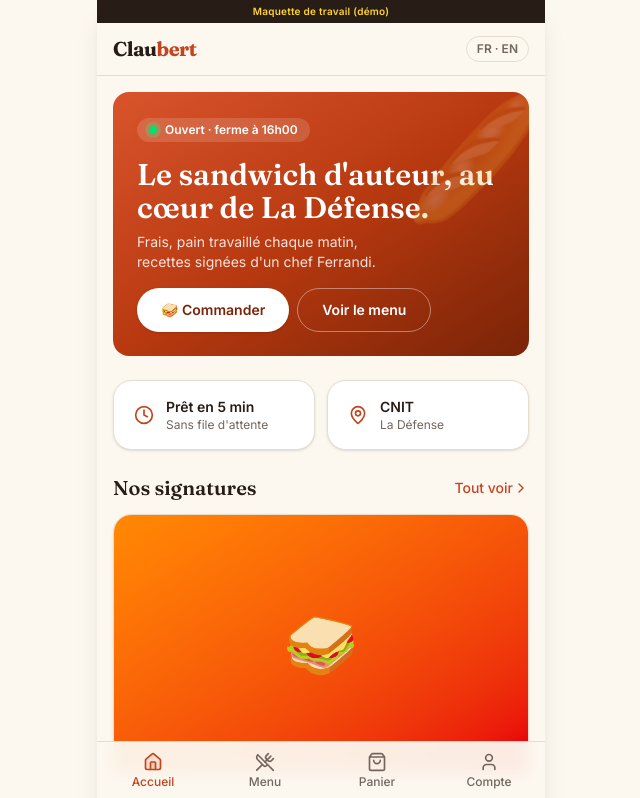
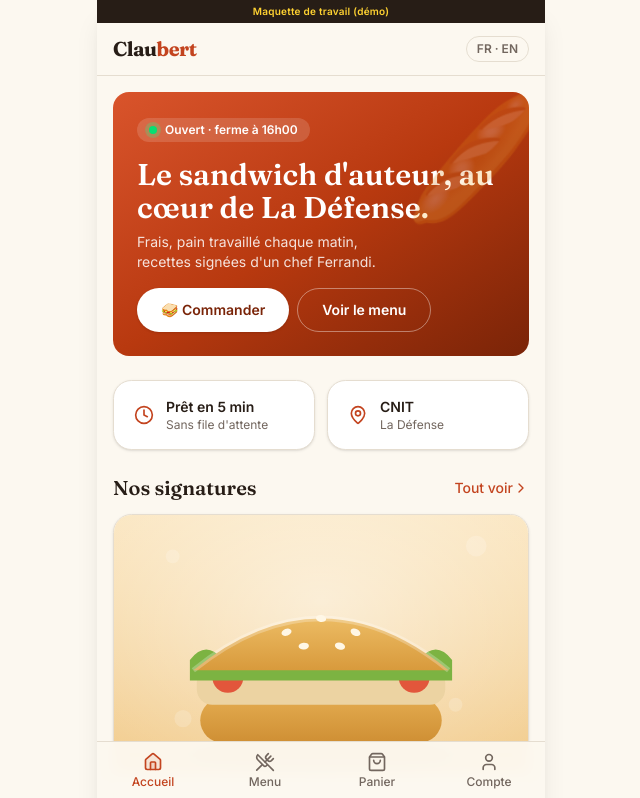
Before and after one commit to romainrobert0805berlin-jpg/mon-projet, a React (Vite) app in the folder app/: page / in a window 1280 px wide. Shown: the top 798 px of the page, without its empty margins (319-959 px from the left). Built offline with nearby package versions, Linux system fonts and the light colour scheme.

Commit message:
Produits: illustrations vectorielles maison par garniture (remplacent emoji+degrade)

```diff
--- a/app/src/components/ProductCard.tsx
+++ b/app/src/components/ProductCard.tsx
@@ -2,15 +2,11 @@ import { useNavigate } from "react-router-dom"
 import { Card, CardContent } from "@/components/ui/card"
 import { Badge } from "@/components/ui/badge"
 import { Button } from "@/components/ui/button"
+import { ProductImage } from "@/components/ProductImage"
 import { Plus } from "lucide-react"
 import { useCart } from "@/store/cart"
 import { useI18n } from "@/i18n/I18nProvider"
 import { allergenLabels, loc, type Product } from "@/data/menu"
-
-const gradients: Record<string, string> = {
-  viande: "from-orange-400 to-red-600",
-  vege: "from-lime-400 to-green-600",
-}
 
 export function ProductCard({ product }: { product: Product }) {
   const { add } = useCart()
@@ -21,12 +17,13 @@ export function ProductCard({ product }: { product: Product }) {
     <Card className="pt-0">
       <button
         onClick={() => navigate(`/menu/${product.id}`)}
-        className={`group relative flex aspect-[16/10] items-center justify-center overflow-hidden bg-gradient-to-br text-6xl transition-transform active:scale-[0.99] ${gradients[product.diet]}`}
+        className="group relative block aspect-[16/10] w-full overflow-hidden"
         aria-label={product.name}
       >
-        <span aria-hidden className="transition-transform duration-300 group-hover:scale-110">
-          {product.emoji}
-        </span>
+        <ProductImage
+          product={product}
+          className="size-full transition-transform duration-500 group-hover:scale-105"
+        />
         {!product.inStock && (
           <span className="absolute inset-0 grid place-items-center bg-black/55 text-sm font-semibold text-white">
             {t("common.soldOut")}
--- /dev/null
+++ b/app/src/components/ProductImage.tsx
@@ -0,0 +1,163 @@
+import type { Product, ProteinKey } from "@/data/menu"
+
+// Illustrations vectorielles maison (visuels d'attente avant vraies photos).
+// Palette par garniture, rendu fiable et sans dependance externe.
+interface Palette {
+  bg: [string, string]
+  bunTop: [string, string]
+  bunBottom: [string, string]
+  filling: string
+  extra?: string
+  veg: string
+  garnish: string
+  sesame: boolean
+}
+
+const palettes: Record<ProteinKey, Palette> = {
+  chicken: {
+    bg: ["#fbe7c2", "#f1ca8a"],
+    bunTop: ["#ecbb63", "#d89a3c"],
+    bunBottom: ["#e3ab4f", "#cf8f34"],
+    filling: "#ecd3a2",
+    veg: "#7cb342",
+    garnish: "#e2563b",
+    sesame: true,
+  },
+  beef: {
+    bg: ["#f6dcb6", "#e9bd7e"],
+    bunTop: ["#e3a857", "#c9882f"],
+    bunBottom: ["#d99a45", "#bd7d2a"],
+    filling: "#8a4f2e",
+    extra: "#f3c948",
+    veg: "#7cb342",
+    garnish: "#e2563b",
+    sesame: true,
+  },
+  fish: {
+    bg: ["#f7e2d6", "#f0c6b2"],
+    bunTop: ["#e7d6ab", "#d2b87c"],
+    bunBottom: ["#dcc896", "#c6a96c"],
+    filling: "#f0a18d",
+    veg: "#8fbf6a",
+    garnish: "#a7cf72",
+    sesame: false,
+  },
+  cheese: {
+    bg: ["#f6ecc6", "#ecd88f"],
+    bunTop: ["#e7c373", "#d3a847"],
+    bunBottom: ["#dcb65f", "#c49a3a"],
+    filling: "#f4d35e",
+    extra: "#e8a83a",
+    veg: "#7cb342",
+    garnish: "#9c6b3f",
+    sesame: false,
+  },
+  vegetal: {
+    bg: ["#eaf0cf", "#d3e09a"],
+    bunTop: ["#e3b15a", "#cd9233"],
+    bunBottom: ["#d7a449", "#bd862c"],
+    filling: "#9a7b3f",
+    extra: "#e7d2a0",
+    veg: "#6fae3f",
+    garnish: "#e2563b",
+    sesame: true,
+  },
+}
+
+function lettucePath(y: number) {
+  const x0 = 44
+  const x1 = 196
+  const bump = 19
+  const h = 12
+  let d = `M ${x0} ${y}`
+  for (let x = x0; x < x1; x += bump) d += ` q ${bump / 2} ${-h} ${bump} 0`
+  d += ` L ${x1} ${y + 12} L ${x0} ${y + 12} Z`
+  return d
+}
+
+export function ProductImage({
+  product,
+  className,
+}: {
+  product: Product
+  className?: string
+}) {
+  const p = palettes[product.protein]
+  const uid = product.id
+
+  return (
+    <svg
+      viewBox="0 0 240 170"
+      className={className}
+      preserveAspectRatio="xMidYMid slice"
+      role="img"
+      aria-label={product.name}
+    >
+      <defs>
+        <linearGradient id={`bg-${uid}`} x1="0" y1="0" x2="0" y2="1">
+          <stop offset="0" stopColor={p.bg[0]} />
+          <stop offset="1" stopColor={p.bg[1]} />
+        </linearGradient>
+        <linearGradient id={`bunTop-${uid}`} x1="0" y1="0" x2="0" y2="1">
+          <stop offset="0" stopColor={p.bunTop[0]} />
+          <stop offset="1" stopColor={p.bunTop[1]} />
+        </linearGradient>
+        <linearGradient id={`bunBot-${uid}`} x1="0" y1="0" x2="0" y2="1">
+          <stop offset="0" stopColor={p.bunBottom[0]} />
+          <stop offset="1" stopColor={p.bunBottom[1]} />
+        </linearGradient>
+        <radialGradient id={`glow-${uid}`} cx="0.5" cy="0.35" r="0.7">
+          <stop offset="0" stopColor="#ffffff" stopOpacity="0.5" />
+          <stop offset="1" stopColor="#ffffff" stopOpacity="0" />
+        </radialGradient>
+      </defs>
+
+      {/* Fond */}
+      <rect x="0" y="0" width="240" height="170" fill={`url(#bg-${uid})`} />
+      <rect x="0" y="0" width="240" height="170" fill={`url(#glow-${uid})`} />
+      {/* pois decoratifs */}
+      <g fill="#ffffff" opacity="0.18">
+        <circle cx="34" cy="34" r="4" />
+        <circle cx="210" cy="28" r="6" />
+        <circle cx="198" cy="120" r="4" />
+        <circle cx="40" cy="128" r="5" />
+      </g>
+
+      {/* Ombre */}
+      <ellipse cx="120" cy="150" rx="78" ry="10" fill="#000000" opacity="0.08" />
+
+      {/* Pain du bas */}
+      <rect x="50" y="116" width="140" height="26" rx="13" fill={`url(#bunBot-${uid})`} />
+
+      {/* Garniture proteine */}
+      <rect x="48" y="98" width="144" height="22" rx="9" fill={p.filling} />
+
+      {/* Extra (fromage / miel / houmous) */}
+      {p.extra && (
+        <rect x="52" y="92" width="136" height="12" rx="6" fill={p.extra} opacity="0.95" />
+      )}
+
+      {/* Rondelles (tomate / concombre / noix) */}
+      <circle cx="66" cy="104" r="9" fill={p.garnish} />
+      <circle cx="174" cy="104" r="9" fill={p.garnish} />
+
+      {/* Salade */}
+      <path d={lettucePath(94)} fill={p.veg} />
+
+      {/* Pain du haut */}
+      <path d={`M 46 100 Q 120 40 194 100 Z`} fill={`url(#bunTop-${uid})`} />
+      <path d={`M 46 100 Q 120 40 194 100`} fill="none" stroke="#ffffff" strokeOpacity="0.25" strokeWidth="3" />
+
+      {/* Graines de sesame */}
+      {p.sesame && (
+        <g fill="#fff7e6">
+          <ellipse cx="100" cy="78" rx="3" ry="2" transform="rotate(-20 100 78)" />
+          <ellipse cx="120" cy="70" rx="3" ry="2" transform="rotate(10 120 70)" />
+          <ellipse cx="140" cy="78" rx="3" ry="2" transform="rotate(25 140 78)" />
+          <ellipse cx="110" cy="86" rx="3" ry="2" transform="rotate(-5 110 86)" />
+          <ellipse cx="131" cy="86" rx="3" ry="2" transform="rotate(15 131 86)" />
+        </g>
+      )}
+    </svg>
+  )
+}
--- a/app/src/screens/ProductScreen.tsx
+++ b/app/src/screens/ProductScreen.tsx
@@ -5,6 +5,7 @@ import { Badge } from "@/components/ui/badge"
 import { Separator } from "@/components/ui/separator"
 import { useCart, type Variant } from "@/store/cart"
 import { useI18n } from "@/i18n/I18nProvider"
+import { ProductImage } from "@/components/ProductImage"
 import {
   getProduct,
   allergenLabels,
@@ -12,11 +13,6 @@ import {
   loc,
 } from "@/data/menu"
 import { cn } from "@/lib/utils"
-
-const gradients: Record<string, string> = {
-  viande: "from-orange-400 to-red-600",
-  vege: "from-lime-400 to-green-600",
-}
 
 export function ProductScreen() {
   const { id } = useParams()
@@ -41,10 +37,8 @@ export function ProductScreen() {
 
   return (
     <div className="flex flex-col gap-5 pb-4">
-      <div
-        className={`relative -mx-4 -mt-4 flex aspect-[4/3] items-center justify-center bg-gradient-to-br text-[120px] ${gradients[product.diet]}`}
-      >
-        <span aria-hidden>{product.emoji}</span>
+      <div className="relative -mx-4 -mt-4 aspect-[4/3] overflow-hidden">
+        <ProductImage product={product} className="size-full" />
         {!product.inStock && (
           <span className="absolute left-3 top-3 rounded-full bg-black/70 px-2.5 py-1 text-xs font-medium text-white">
             {t("common.soldOut")}
```
